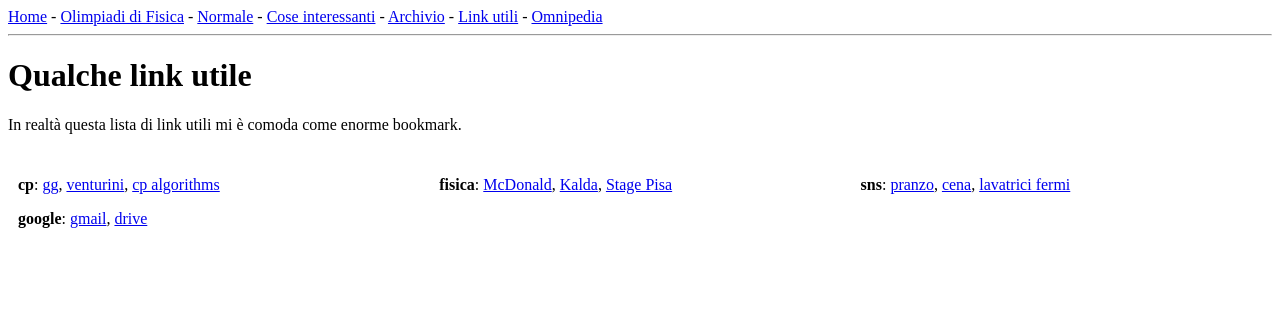
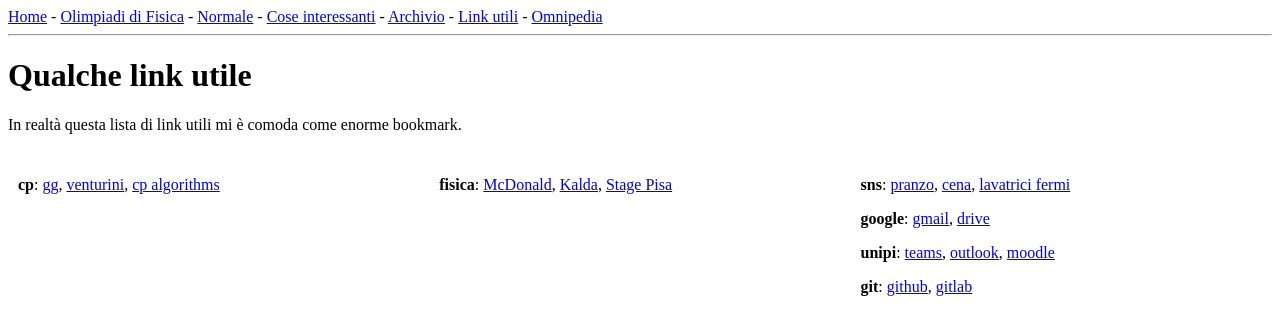
Before and after one commit to thenerdmix/uz_webpage, a PHP site: page /utili.php in a window 1280 px wide. Shown: the top 335 px of the page. Run offline with PHP 8.4, Linux system fonts and the light colour scheme.

Commit message:
updated links

```diff
--- a/utili.php
+++ b/utili.php
@@ -48,10 +48,6 @@
 			<a href="https://github.com/rossanoventurini/CompetitiveProgramming">venturini</a>,
 			<a href="https://cp-algorithms.com/">cp algorithms</a>
 		</p>
-		<p><b>google</b>:
-			<a href="https://mail.google.com/">gmail</a>,
-			<a href="https://drive.google.com/">drive</a>
-		</p>
 	</div>
 
 	<div class="column">
@@ -68,6 +64,19 @@
 			<a href="https://spazi.sns.it/schedule.php?&sid=32">cena</a>,
 			<a href="https://lavatrici.zion.sns.it/">lavatrici fermi</a>
 		</p>
+		<p><b>google</b>:
+			<a href="https://mail.google.com/">gmail</a>,
+			<a href="https://drive.google.com/">drive</a>
+		</p>
+		<p><b>unipi</b>:
+			<a href="https://teams.microsoft.com/">teams</a>,
+			<a href="https://outlook.office365.com/">outlook</a>,
+			<a href="https://elearning.df.unipi.it/">moodle</a>
+		</p>
+		<p><b>git</b>:
+			<a href="http://github.com/">github</a>,
+			<a href="https://gitlab.com/">gitlab</a>
+		</p>
 	</div>
 
 
```
